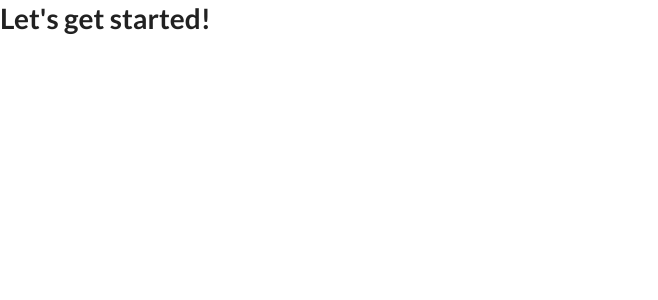
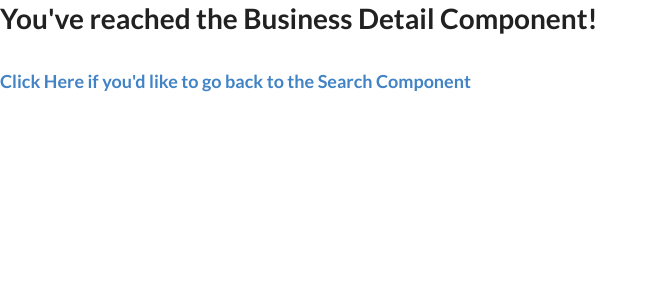
Before and after one commit to RobertShaw1/yelp-app, a React app: page /businessdetail/1 in a window 1280 px wide. Shown: the top 300 px of the page, without its empty margins (0-658 px from the left). Built offline with nearby package versions, Linux system fonts and the light colour scheme.

Commit message:
setup react router

```diff
--- a/src/components/App.jsx
+++ b/src/components/App.jsx
@@ -2,8 +2,29 @@
 
 /** NODE MODULES */
 import React from 'react';
+import {
+  BrowserRouter as Router,
+  Route,
+  Switch,
+} from 'react-router-dom';
+
+/** LOCAL MODULES */
+import Search from './Search';
+import BusinessDetail from './BusinessDetail';
 
 //Create App component
 export default function App() {
-  return <h1>Let's get started!</h1>
+  return (
+    <Router>
+      <div className='container'>
+        <Switch>
+          <Route exact path='/' component={Search} />
+          <Route path='/businessdetail/:name' component={BusinessDetail} />
+          <Route render={function() {
+              return <p>Not Found</p>
+          }} />
+        </Switch>
+      </div>
+    </Router>
+  )
 }
--- /dev/null
+++ b/src/components/BusinessDetail.jsx
@@ -0,0 +1,21 @@
+'use strict';
+
+/** NODE MODULES */
+import React from 'react';
+import { Link } from 'react-router-dom';
+
+/** LOCAL MODULES */
+
+
+// BusinessDetail Component
+export default function BusinessDetail() {
+  return (
+    <div>
+      <h1>You've reached the Business Detail Component!</h1>
+      <br/>
+      <Link to='/'>
+        <h3>Click Here if you'd like to go back to the Search Component</h3>
+      </Link>
+    </div>
+  )
+}
--- /dev/null
+++ b/src/components/Search.jsx
@@ -0,0 +1,20 @@
+'use strict';
+
+/** NODE MODULES */
+import React from 'react';
+import { Link } from 'react-router-dom';
+
+/** LOCAL MODULES */
+
+// Search Component
+export default function Search() {
+  return (
+    <div>
+      <h1>You've reached the Search Component!</h1>
+      <br/>
+      <Link to={`/businessdetail/${'insert-business-name'}`}>
+        <h3>Click Here if you'd like to see the Business Detail Component</h3>
+      </Link>
+    </div>
+  )
+}
```
